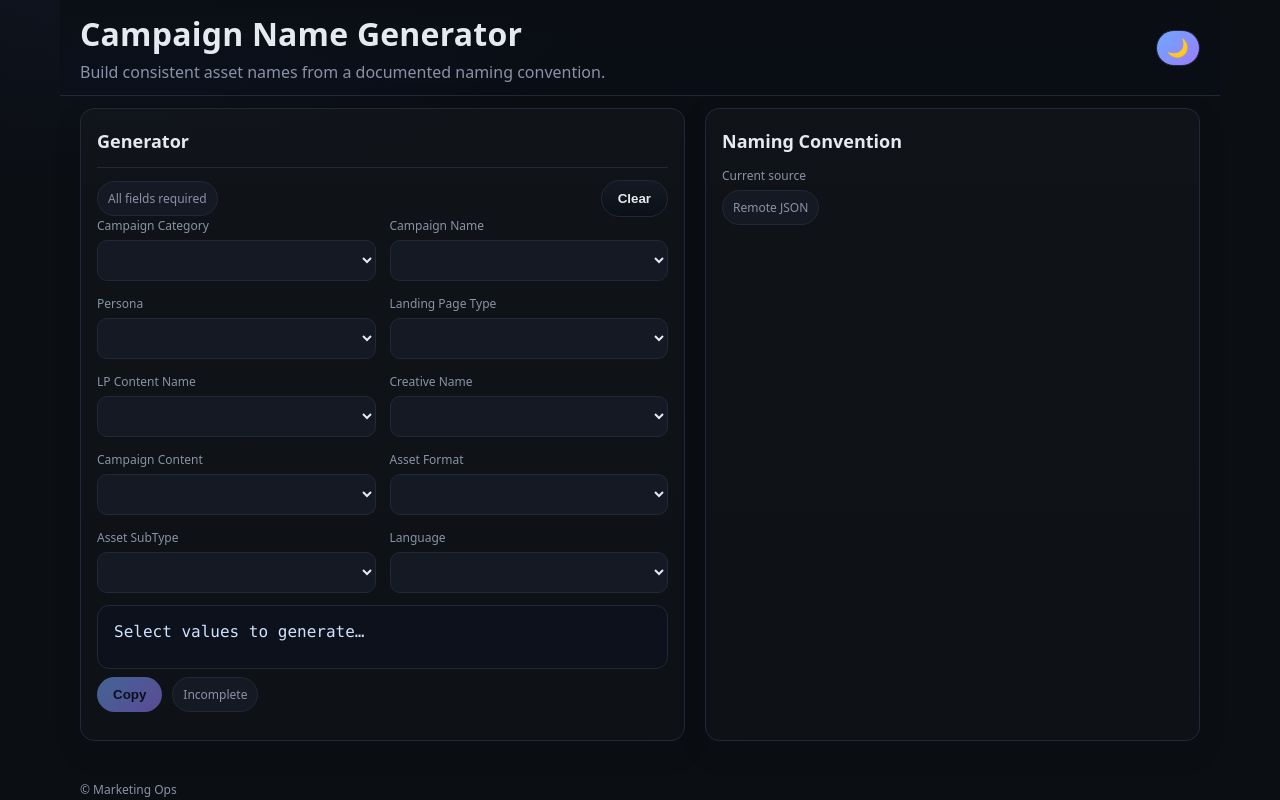
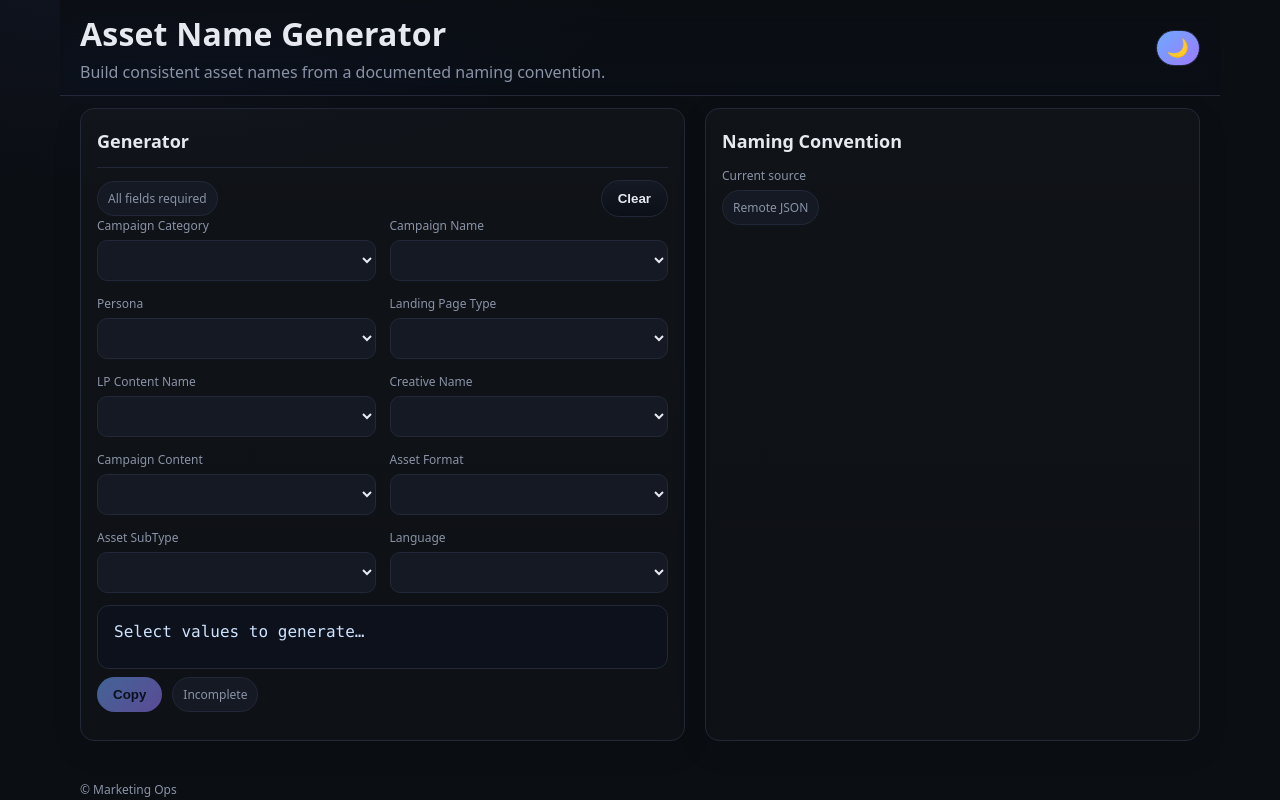
Before and after one commit to juangutter-sem/Asset-Naming-Convention-Generator, a plain HTML site: page index.html in a window 1280 px wide. Drawn offline with Linux system fonts and the light colour scheme.

Commit message:
Update index.html

```diff
--- a/index.html
+++ b/index.html
@@ -96,7 +96,7 @@
   <a class="skip" href="#main">Skip to main content</a>
   <header>
     <div class="topmeta">
-      <h1>Campaign Name Generator</h1>
+      <h1>Asset Name Generator</h1>
       <p>Build consistent asset names from a documented naming convention.</p>
     </div>
     <button id="themeBtn" class="themeToggle" type="button" aria-label="Toggle theme" title="Toggle theme"><span id="themeIcon">🌙</span></button>
```
